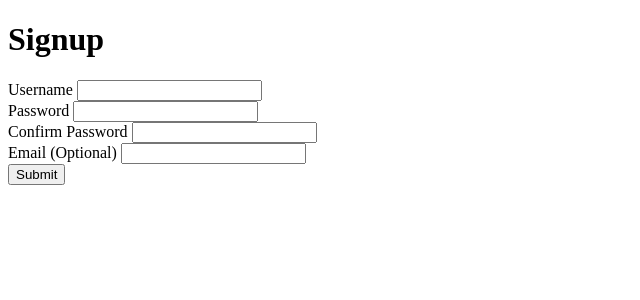
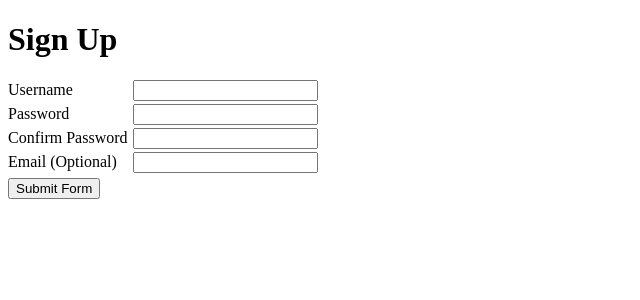
Before and after one commit to smoothcjb/user-signup, a Flask app: page /signup in a window 1280 px wide. Shown: the top 300 px of the page, without its empty margins (0-640 px from the left). Run offline with Flask 2, Linux system fonts and the light colour scheme.

Commit message:
Final w/o regex

```diff
--- a/main.py
+++ b/main.py
@@ -4,19 +4,44 @@ app.config['DEBUG'] = True
 
 @app.route('/signup')
 def index():
-    return render_template('user_signup.html',title='User Signup')
+    return render_template('user_signup.html',title='User Signup', username_error='',password_error='',confirm_error='',email_error='', username='', email='')
 
-@app.route('/welcome', methods=['POST'])
+@app.route('/signup', methods=['POST'])
 def signup():
     name = request.form['username']
     password = request.form['password']
     confirm = request.form['confirm']
-    if password != confirm:
-        return redirect('/')
-    else:
-        return render_template('welcome.html', name=name)
+    email = request.form['email']
+    username_error = ''
+    password_error = ''
+    confirm_error = ''
+    email_error = ''
 
 
+    if len(name) > 20 or " " in name:
+        username_error = 'Username cannot contain a space or exceed 20 characters.'
+        return render_template('user_signup.html',title='User Signup',username_error=username_error,password_error='',confirm_error='',email_error='',username=name,)
+    elif len(password) > 20 or " " in password:
+        password_error = 'Password cannot contain a space or exceed 20 characters.'
+        return render_template('user_signup.html',title='User Signup', username_error='',password_error=password_error,confirm_error='',email_error='')
+    elif password != confirm:
+        confirm_error= 'Passwords do not match.'
+        return render_template('user_signup.html',title='User Signup', username_error='',password_error='',confirm_error=confirm_error,email_error='',email=email,username=name)
+    elif email == '':
+        return redirect('/welcome?username={0}'.format(name))
+    elif "@" not in email and "." not in email:
+        email_error = "Enter a valid email address."
+        return render_template('user_signup.html',title='User Signup', username_error='',password_error='',confirm_error='',email_error=email_error,username=name,email=email)
+    elif len(email) > 20 or " " in email:
+        email_error = 'Email address cannot contain a space or exceed 20 characters.'
+        return render_template('user_signup.html',title='User Signup', username_error='',password_error='',confirm_error='',email_error=email_error,username=name,email=email)
+    else:
+        return redirect('/welcome?username={0}'.format(name))
+
+@app.route('/welcome')
+def welcome():
+    name = request.args.get('username')
+    return render_template('welcome.html',name=name)
 
 
 
--- a/templates/user_signup.html
+++ b/templates/user_signup.html
@@ -1,22 +1,46 @@
 {% extends "master.html" %}
 
 {% block content %}
-<h1> Signup</h1>
-<form action = "/welcome" method='post'>
+<h1> Sign Up </h1>
+<form action = "/signup" method='post'>
+  <div>
   <label>Username
-    <input type = 'text' name='username' required />
-  </label>
-  <br>
+    <input id = "username" type = 'text' name='username' value = '{{username}}' required minlength = '3'/>
+  </label><label class = 'error'>{{username_error}}</label>
+  </div>
+  <div>
   <label>Password
-    <input type = 'password' name= 'password' required/>
-  </label><br>
+    <input id = "password" type = 'password' name= 'password' required minlength = '3'/>
+  </label><label class = 'error'>{{password_error}}</label>
+  </div>
+  <div>
   <label>Confirm Password
-    <input type = 'password' name = 'confirm' required/>
-  </label><br>
+    <input id = "confirm" type = 'password' name = 'confirm' required minlength = '3'/>
+  </label><label class = 'error'>{{confirm_error}}</label>
+  </div>
+  <div>
   <label>Email (Optional)
-    <input type='text' name = 'email' />
-  </label><br>
-  <input type='submit' value='Submit'/>
+    <input id = "email" type='text' name = 'email' value = '{{email}}' minlength = '3' value = ''/>
+  </label><label class = 'error'>{{email_error}}</label>
+  </div>
+  <input type='submit' value='Submit Form'/>
+<style>
+  #username{
+            margin: 0 0 3px 56px;
+          }
+  #password{
+    margin: 0 0 3px 60px;
+  }
+  #confirm{
+    margin: 0 0 3px 1px;
+  }
+  #email{
+    margin: 0 0 5px 12px;
+  }
+.error{
+  color: red;
+}
+</style>
 
 
 
```
Also changed, not shown: templates/base.html (deleted, +0 -13 lines), templates/welcome.html (+1 -11 lines).
